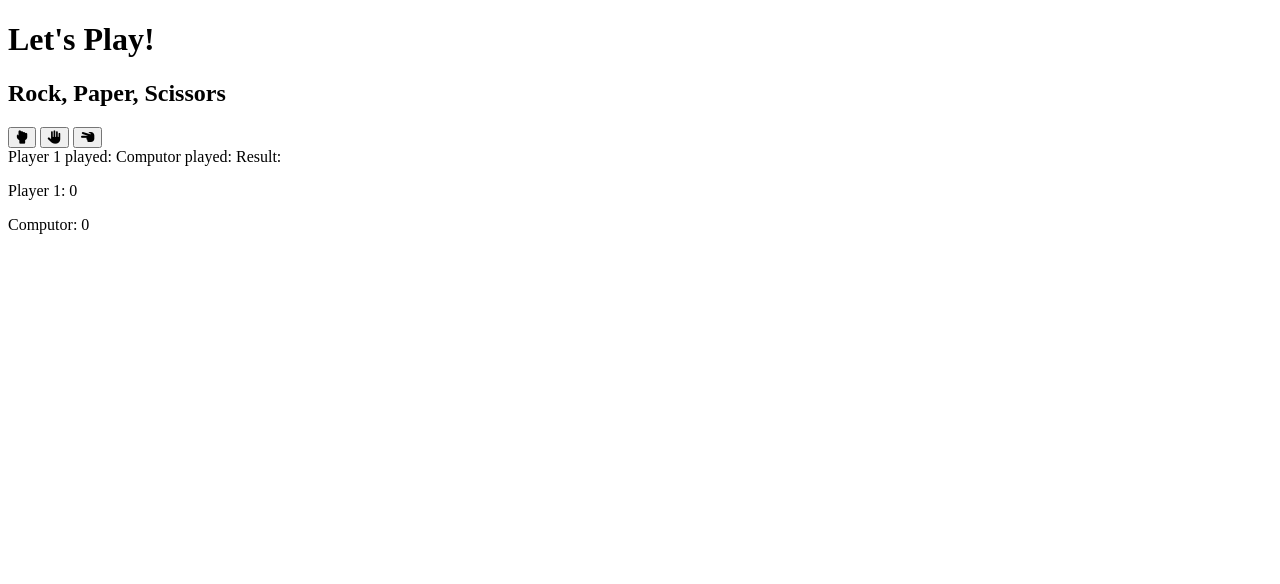
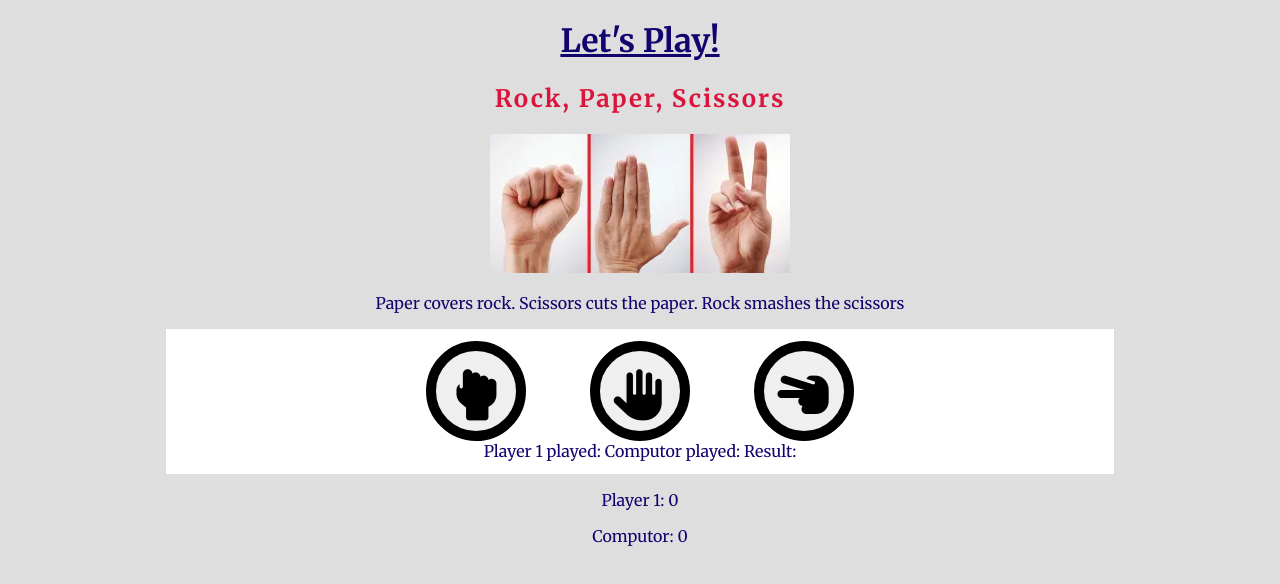
Before and after one commit to MichelleCorrigan/lets-play, a plain HTML site: page index.html in a window 1280 px wide. Drawn offline with Linux system fonts and the light colour scheme.

Commit message:
Add initial css styling, and an image to rules area

```diff
--- a/assets/css/style.css
+++ b/assets/css/style.css
@@ -0,0 +1,60 @@
+/* Global style*/
+body {
+    font-family: 'Merriweather', serif;
+    text-align: center;
+    color: rgb(18, 4, 110);
+    background-color: rgb(222, 222, 222);
+}
+
+/* Headings*/
+.heading {
+    text-decoration: underline;
+    font-size: 2rem;
+}
+.sub-heading {
+    color: crimson;
+    letter-spacing: 2px;
+    text-align: center, justify;
+}
+.rules {
+
+}
+
+/* Game layout*/
+.game-area {
+    box-sizing: border-box;
+    width: 75%;
+    margin-left: auto;
+    margin-right: auto;
+    padding: 1%;
+    background-color: white;
+}
+
+.controls-area {
+
+}
+
+.btn {
+    width: 220px;
+    height: 60px;
+    font-family: 'Merriweather', serif;
+    text-transform: uppercase;
+    letter-spacing: 1.2px;
+
+}
+
+.btn:focus {
+    outline: none;
+}
+
+.btn--big {
+    padding-top: 10px;
+    border-radius: 50%;
+
+    border: 10px solid;
+    width: 100px;
+    height: 100px;
+    font-size: 3.2rem;
+    margin: 0 30px;
+    transition: all 0.5s;
+}
--- a/index.html
+++ b/index.html
@@ -19,18 +19,19 @@
     <h2 class="sub-heading">Rock, Paper, Scissors</h2>
 
     <div class="rules">
-
+        <img src="assets/images/rockpaperscissors-photos_ed.webp" alt="rock, paper, scissor hands">
+        <p>Paper covers rock. Scissors cuts the paper. Rock smashes the scissors</p>
     </div>
 
     <div class="game-area">
         <div class="controls-area">
-            <button class="btn btn--big btn--red">
+            <button data-type="rock" class="btn btn--big btn--red">
                 <i class="fa-solid fa-hand-back-fist"></i>
             </button>
-            <button class="btn btn--big btn--yellow">
+            <button data-type="paper" class="btn btn--big btn--yellow">
                 <i class="fa-solid fa-hand"></i>
             </button>
-            <button class="btn btn--big btn--green">
+            <button data-type="scissors" class="btn btn--big btn--green">
                 <i class="fa-solid fa-hand-scissors"></i>
             </button>
         </div>
```
Also changed, not shown: assets/images/rockpaperscissors-photos_ed.webp (added), assets/images/rps_image_vectorstock.webp (added).
